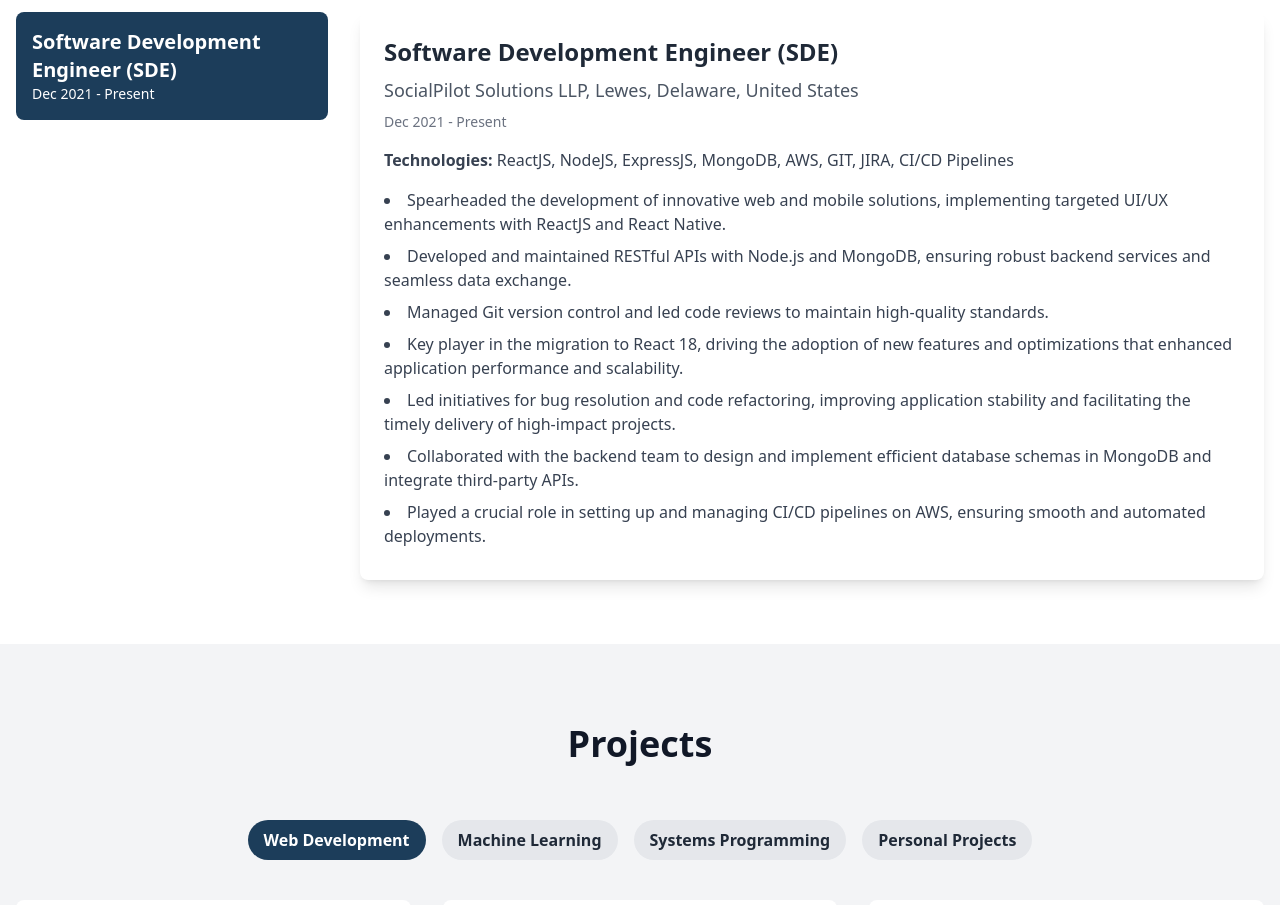
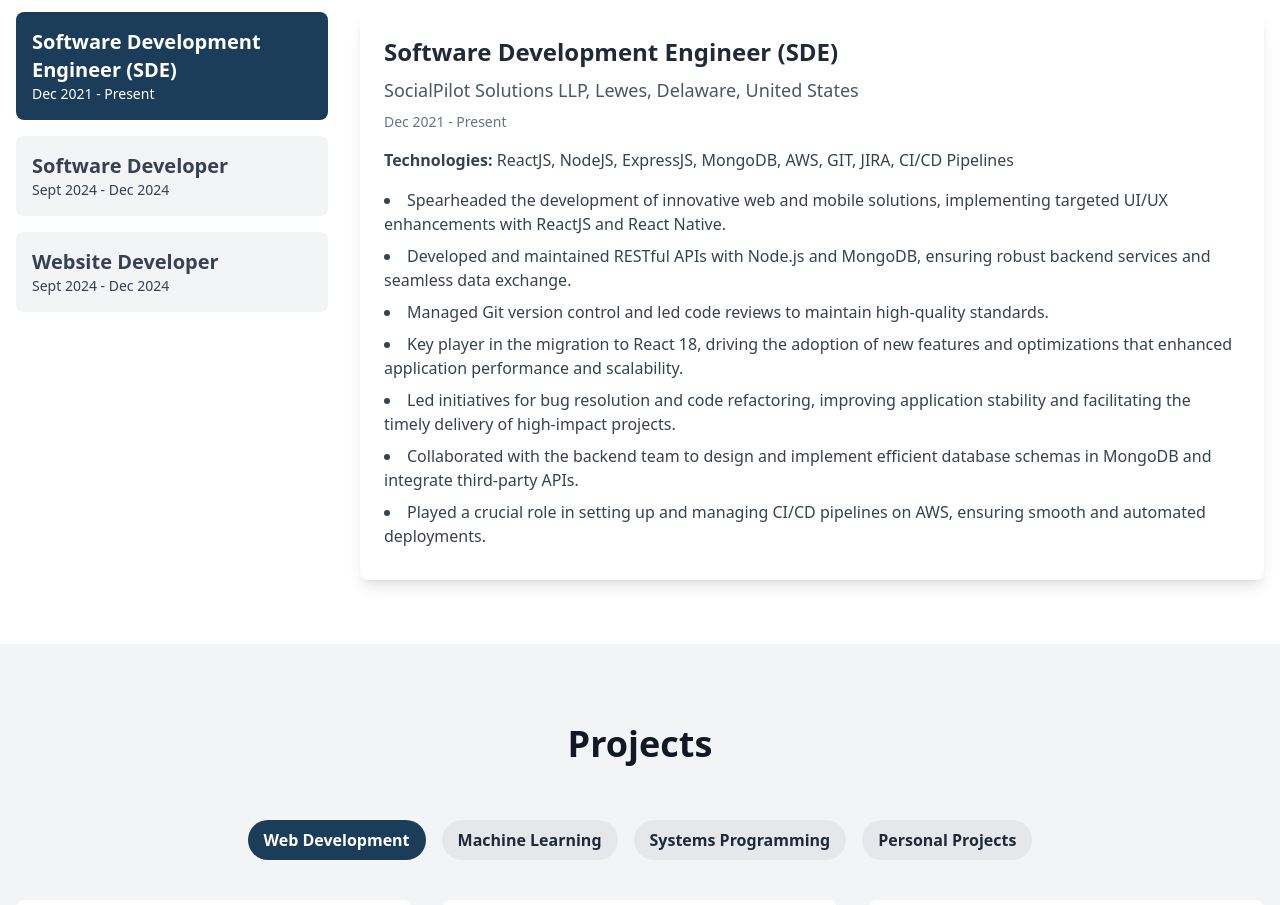
Before and after one commit to dhruvi-k07/portfolio, a React (Create React App) app: page / in a window 1280 px wide. Shown: the part 2000-2905 px from the top of the page. Built offline with nearby package versions, Linux system fonts and the light colour scheme.

Commit message:
updating resume

```diff
--- a/src/components/About.js
+++ b/src/components/About.js
@@ -1,7 +1,7 @@
 import React from 'react';
 import { FaLaptopCode, FaCloud, FaLightbulb } from 'react-icons/fa';
 
-import Resume from '../assets/Resume.pdf'
+import Resume from '../assets/UpdatedResume.pdf'
 
 const About = () => {
   return (
--- a/src/components/Experience.js
+++ b/src/components/Experience.js
@@ -16,8 +16,31 @@
         "Collaborated with the backend team to design and implement efficient database schemas in MongoDB and integrate third-party APIs.",
         "Played a crucial role in setting up and managing CI/CD pipelines on AWS, ensuring smooth and automated deployments."
       ]
+    },
+    {
+      role: "Software Developer",
+      company: "Semper8 International Ltd, Toronto, ON, Canada",
+      dates: "Sept 2024 - Dec 2024",
+      technologies: "NestJS, React Native, Redis, AWS, GIT, CI/CD Pipelines, PayPal API",
+      responsibilities: [
+        "Developed and maintained scalable backend services using NestJS, Redis, and AWS to optimize performance and improve system reliability.",
+        "Integrated PayPal for seamless payment processing, enhancing user experience and streamlining transaction workflows.",
+        "Set up and managed CI/CD pipelines for automated deployment, ensuring smooth and efficient release cycles.",
+        "Collaborated with cross-functional teams to build and maintain APIs, improving backend functionality and supporting mobile applications built on React Native.",
+      ]
+    },
+    {
+      role: "Website Developer",
+      company: "University of Windsor, Windsor, ON, Canada",
+      dates: "Sept 2024 - Dec 2024",
+      technologies: "Wordpress, PHP, MySQL",
+      responsibilities: [
+        "Collaborated with Professor Catherine’s research lab to develop a custom website, focusing on specific requirements and ensuring alignment with academic objectives.",
+        "Gained valuable experience in requirement gathering, translating research needs into a functional and user-friendly web platform.",
+        "Utilized WordPress, PHP, and MySQL for custom development, enabling dynamic content management and seamless database integration.",
+        "Worked closely with the research team to ensure the website accurately represents the lab's mission and research outputs.",
+      ]
     }
-    // Add more experiences here
   ];
 
   const [activeTab, setActiveTab] = useState(0);
```
Also changed, not shown: 1 other file (tests, documents, lock files or other folders).
